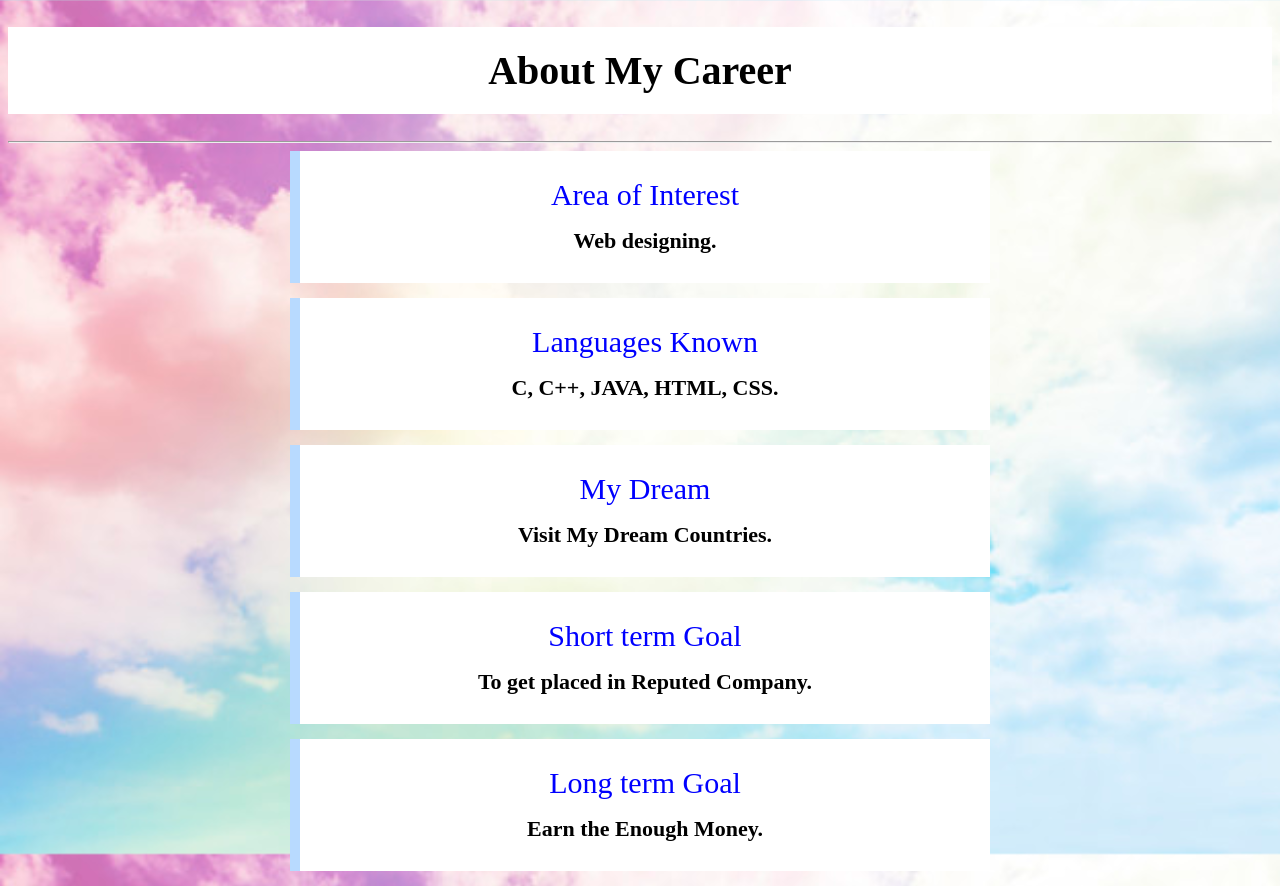
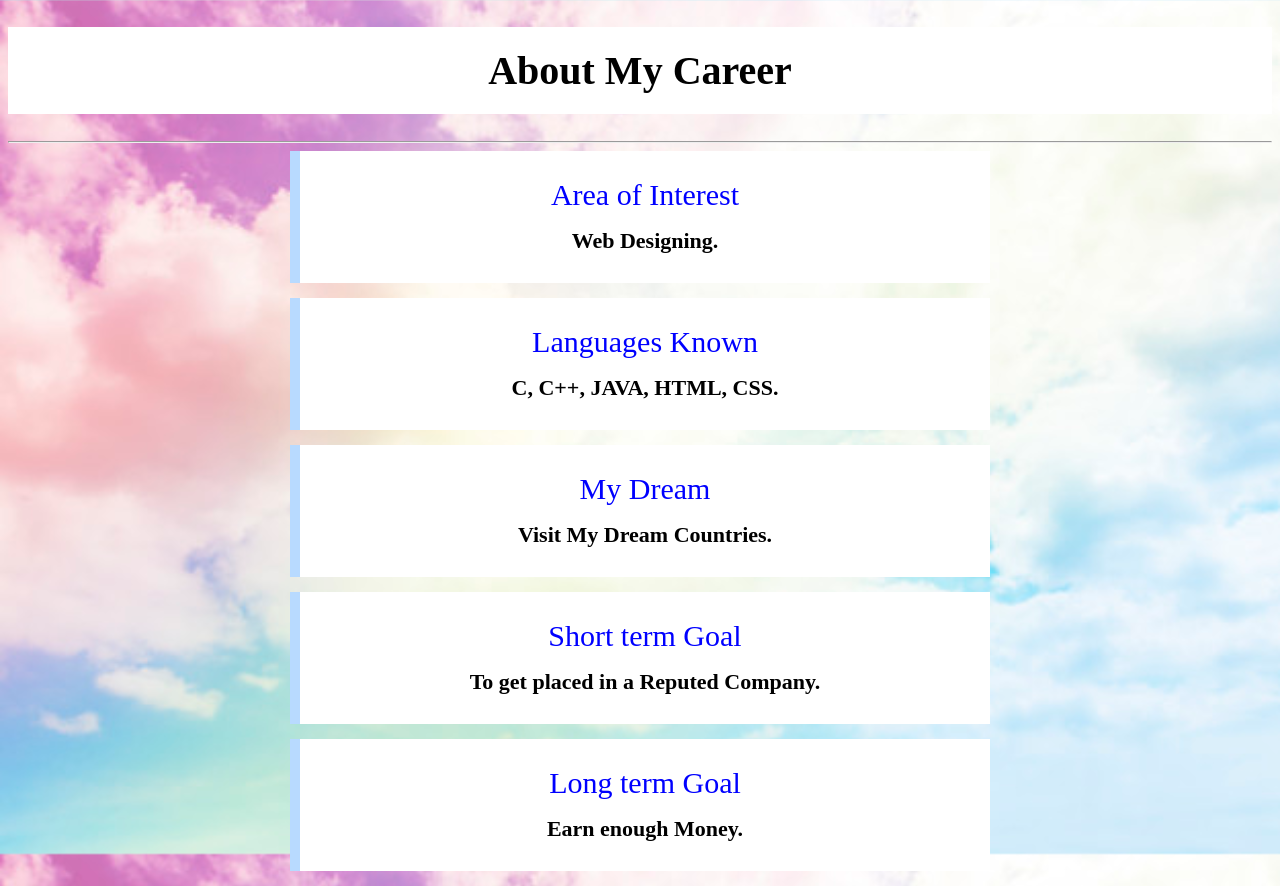
Before and after one commit to GOWRICSE/Myprofile, a plain HTML site: page career.html in a window 1280 px wide. Drawn offline with Linux system fonts and the light colour scheme.

Commit message:
Update career.html

```diff
--- a/career.html
+++ b/career.html
@@ -77,7 +77,7 @@ h1{
 
 <div class="abox">
 <div class="head">Area of Interest</div>
-<div class="an">Web designing.</div>
+<div class="an">Web Designing.</div>
 </div>
 
 </div>
@@ -94,12 +94,12 @@ h1{
 
 <div class="abox">
 <div class="head">Short term Goal</div>
-<div class="an">To get placed in Reputed Company.</div>
+<div class="an">To get placed in a Reputed Company.</div>
 </div>
 
 <div class="abox">
 <div class="head">Long term Goal</div>
-<div class="an">Earn the Enough Money.</div>
+<div class="an">Earn enough Money.</div>
 </div>
 
 </body>
```
